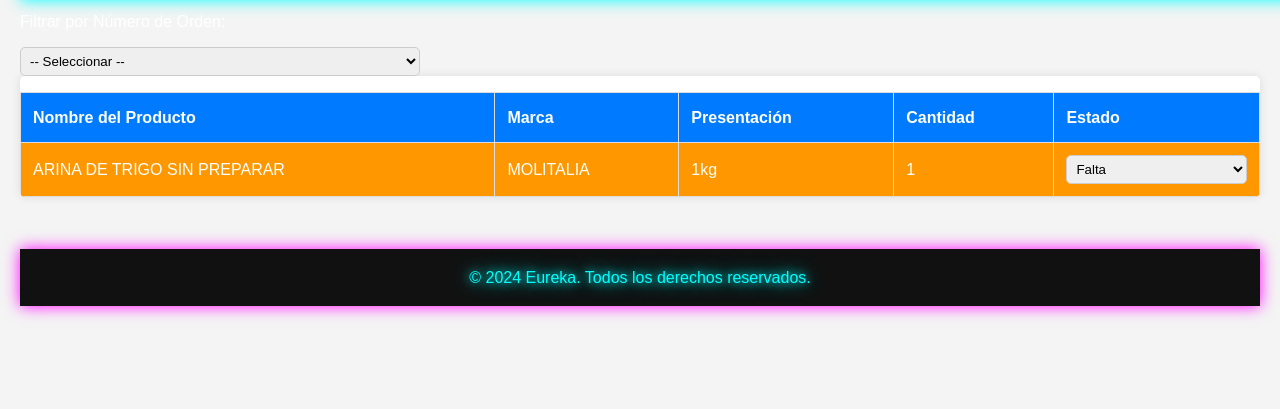
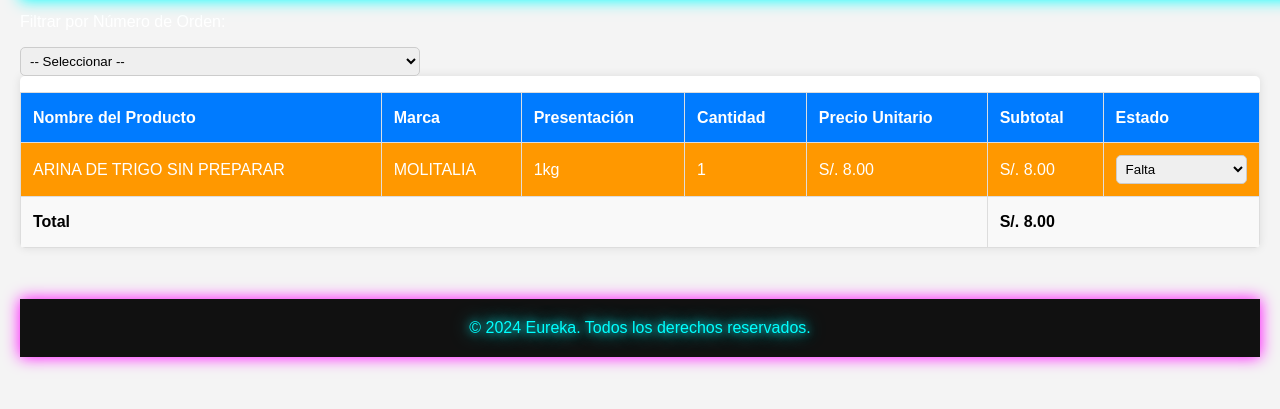
Before and after one commit to Andiquis/eureka, a PHP site: page /orden_de_compra.php in a window 1280 px wide. Shown: the part 78-487 px from the top of the page. Run offline with PHP 8.4, Linux system fonts and the light colour scheme; data comes from the database, SQL or seed files in the repository.

Commit message:
Update orden_de_compra.php

```diff
--- a/orden_de_compra.php
+++ b/orden_de_compra.php
@@ -40,6 +40,11 @@ if (!empty($numeroOrdenSeleccionado)) {
 $stmt->execute();
 $ordenes = $stmt->fetchAll(PDO::FETCH_ASSOC);
 
+// Calcular el total de todas las órdenes seleccionadas
+$totalOrden = array_reduce($ordenes, function($carry, $orden) {
+    return $carry + $orden['subtotal'];
+}, 0);
+
 // Manejo de actualización de estado por AJAX
 if ($_SERVER['REQUEST_METHOD'] == 'POST' && isset($_POST['estado'], $_POST['id_orden'])) {
     $queryUpdate = "UPDATE torden_de_compra SET estado = :estado WHERE id_orden = :id_orden";
@@ -62,19 +67,16 @@ if ($_SERVER['REQUEST_METHOD'] == 'POST' && isset($_POST['estado'], $_POST['id_o
         h1 { text-align: center; color: #333; }
         .table-container { max-width: 100%; overflow-x: auto; background-color: #fff; border-radius: 5px; box-shadow: 0 0 10px rgba(0, 0, 0, 0.1); }
 
-        /* Estilo de la tabla y bordes */
         table { width: 100%; border-collapse: collapse; }
-        th, td { padding: 12px; text-align: left; border: 1px solid #ddd; } /* Borde en celdas */
-        th { background-color: #007BFF; color: white; border: 1px solid #ddd; } /* Borde en encabezado */
+        th, td { padding: 12px; text-align: left; border: 1px solid #ddd; }
+        th { background-color: #007BFF; color: white; border: 1px solid #ddd; }
 
-        /* Colores de estado */
-        tr.estado-0 td { background-color: #4CAF50; color: white; } /* Comprado */
-        tr.estado-1 td { background-color: #FF9800; color: white; } /* Falta */
-        tr.estado-2 td { background-color: #F44336; color: white; } /* Sin Stock */
+        tr.estado-0 td { background-color: #4CAF50; color: white; }
+        tr.estado-1 td { background-color: #FF9800; color: white; }
+        tr.estado-2 td { background-color: #F44336; color: white; }
 
         select { padding: 5px; border-radius: 5px; border: 1px solid #ccc; width: 100%; }
 
-        /* Responsivo */
         @media (max-width: 768px) {
             body { padding: 10px; }
             th, td { padding: 8px; font-size: 14px; }
@@ -86,7 +88,6 @@ if ($_SERVER['REQUEST_METHOD'] == 'POST' && isset($_POST['estado'], $_POST['id_o
             var nuevoEstado = document.getElementById('estado_' + idOrden).value;
             var fila = document.getElementById('fila_' + idOrden);
 
-            // Quitar clases previas de estado para evitar conflictos
             fila.classList.remove('estado-0', 'estado-1', 'estado-2');
 
             var xhr = new XMLHttpRequest();
@@ -96,7 +97,6 @@ if ($_SERVER['REQUEST_METHOD'] == 'POST' && isset($_POST['estado'], $_POST['id_o
                 if (xhr.readyState === XMLHttpRequest.DONE && xhr.status === 200) {
                     var response = JSON.parse(xhr.responseText);
                     if (response.success) {
-                        // Aplicar nueva clase de estado
                         fila.classList.add('estado-' + nuevoEstado);
                     } else {
                         console.error('Error al actualizar el estado');
@@ -108,9 +108,7 @@ if ($_SERVER['REQUEST_METHOD'] == 'POST' && isset($_POST['estado'], $_POST['id_o
     </script>
 </head>
 <body>
-<?php
-    include "header.php";
-    ?>
+<?php include "header.php"; ?>
     <h1>Órdenes de Compra</h1>
 
     <form method="POST">
@@ -130,6 +128,8 @@ if ($_SERVER['REQUEST_METHOD'] == 'POST' && isset($_POST['estado'], $_POST['id_o
                 <th>Marca</th>
                 <th>Presentación</th>
                 <th>Cantidad</th>
+                <th>Precio Unitario</th>
+                <th>Subtotal</th>
                 <th>Estado</th>
             </tr>
             <?php if (count($ordenes) > 0): ?>
@@ -140,6 +140,8 @@ if ($_SERVER['REQUEST_METHOD'] == 'POST' && isset($_POST['estado'], $_POST['id_o
                         <td><?= $orden['nombre_marca'] ?></td>
                         <td><?= $orden['nombre_presentacion'] ?></td>
                         <td><?= $orden['cantidad'] ?></td>
+                        <td>S/. <?= number_format($orden['precio'], 2) ?></td>
+                        <td>S/. <?= number_format($orden['subtotal'], 2) ?></td>
                         <td>
                             <select id="estado_<?= $orden['id_orden'] ?>" onchange="actualizarEstado(<?= $orden['id_orden'] ?>)">
                                 <option value="1" <?= $orden['estado'] == 1 ? 'selected' : '' ?>>Falta</option>
@@ -149,16 +151,18 @@ if ($_SERVER['REQUEST_METHOD'] == 'POST' && isset($_POST['estado'], $_POST['id_o
                         </td>
                     </tr>
                 <?php endforeach; ?>
+                <tr>
+                    <td colspan="5"><strong>Total</strong></td>
+                    <td colspan="2"><strong>S/. <?= number_format($totalOrden, 2) ?></strong></td>
+                </tr>
             <?php else: ?>
                 <tr>
-                    <td colspan="5">No hay órdenes de compra registradas.</td>
+                    <td colspan="7">No hay órdenes de compra registradas.</td>
                 </tr>
             <?php endif; ?>
         </table>
     </div>
-    <?php
-    include "footer.php";
-    ?>
-    <script src="header.js"></script>
+<?php include "footer.php"; ?>
+<script src="header.js"></script>
 </body>
 </html>
```
